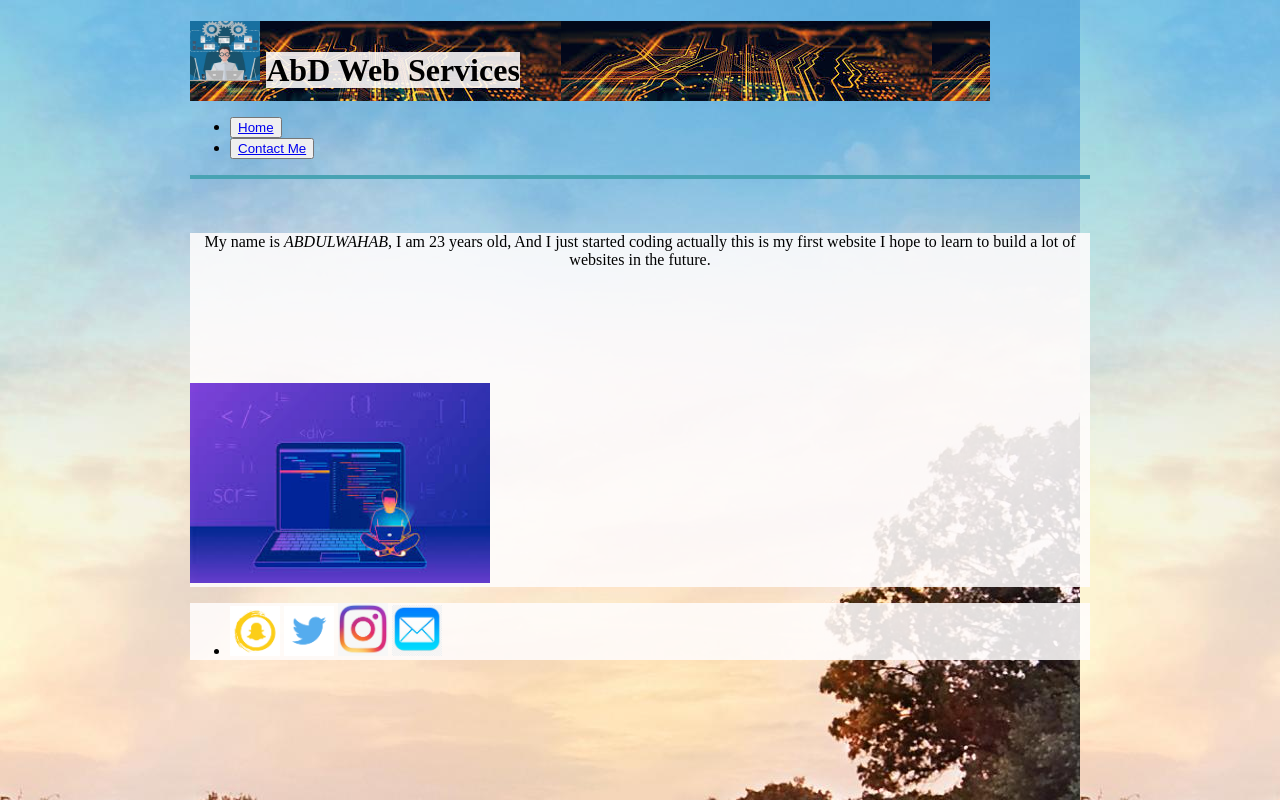
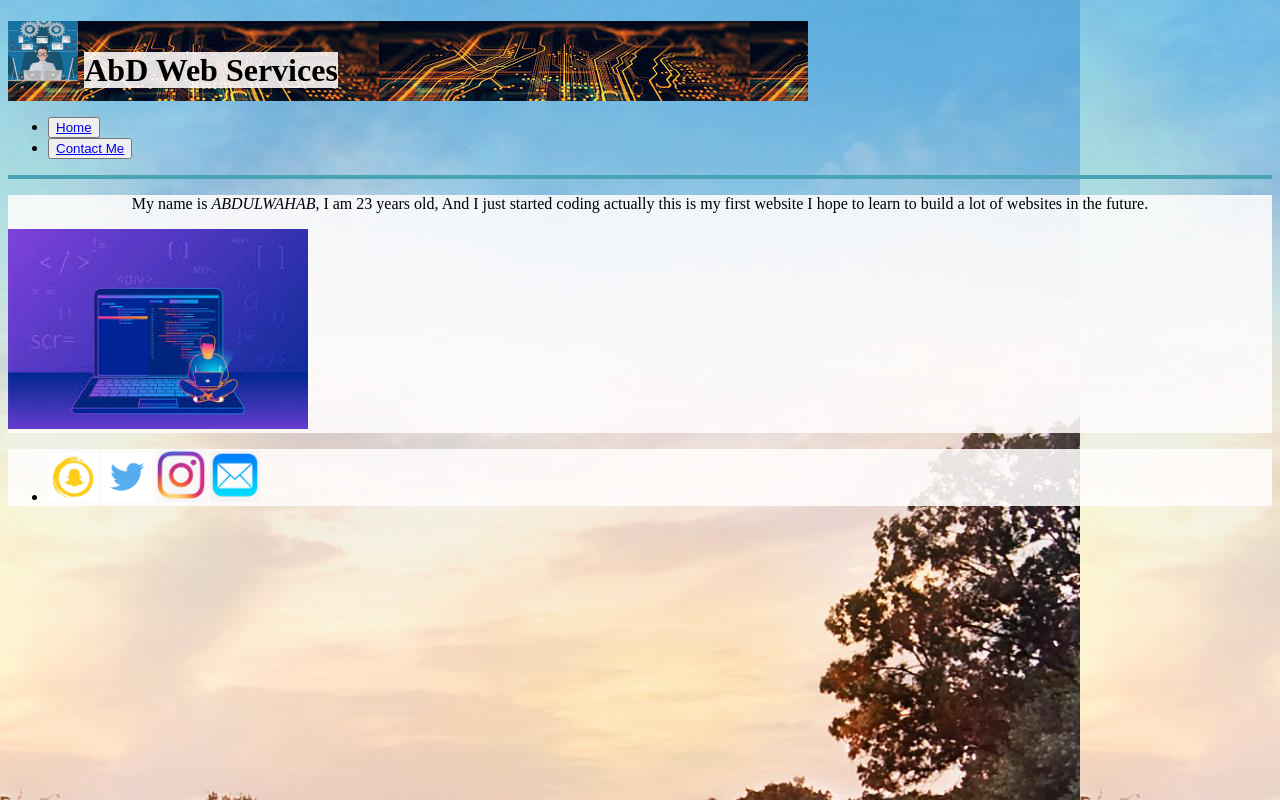
Before and after one commit to coder-ab/1st-web, a plain HTML site: page about.html in a window 1280 px wide. Drawn offline with Linux system fonts and the light colour scheme.

Commit message:
Update about.html

```diff
--- a/about.html
+++ b/about.html
@@ -12,8 +12,7 @@
             background-image: url(trin.jpg);
         }
         #cont{
-            width: 900px;
-            height: 600px;
+
             margin: auto;}
             header{
                 width: 800px;
@@ -27,30 +26,27 @@
             }
             nav{
 
-                width: 900px;
-                height: 100px;
+
                clear: both;
                 text-align: left;
 
             }
             main{
-                width: 900px;
+
                 background: rgba(255, 253, 253, 0.87);
                 color: black;
 
 
             }
             main article{
-                width: 900px;
-                height: 150px;
+
                 color:black;
                 text-align: center;
 
             }
             footer{
                 clear: both;
-                width: 900px;
-                height: fit-content;
+
                 background: rgba(255, 253, 253, 0.87);
                 color: black;
             }
```
